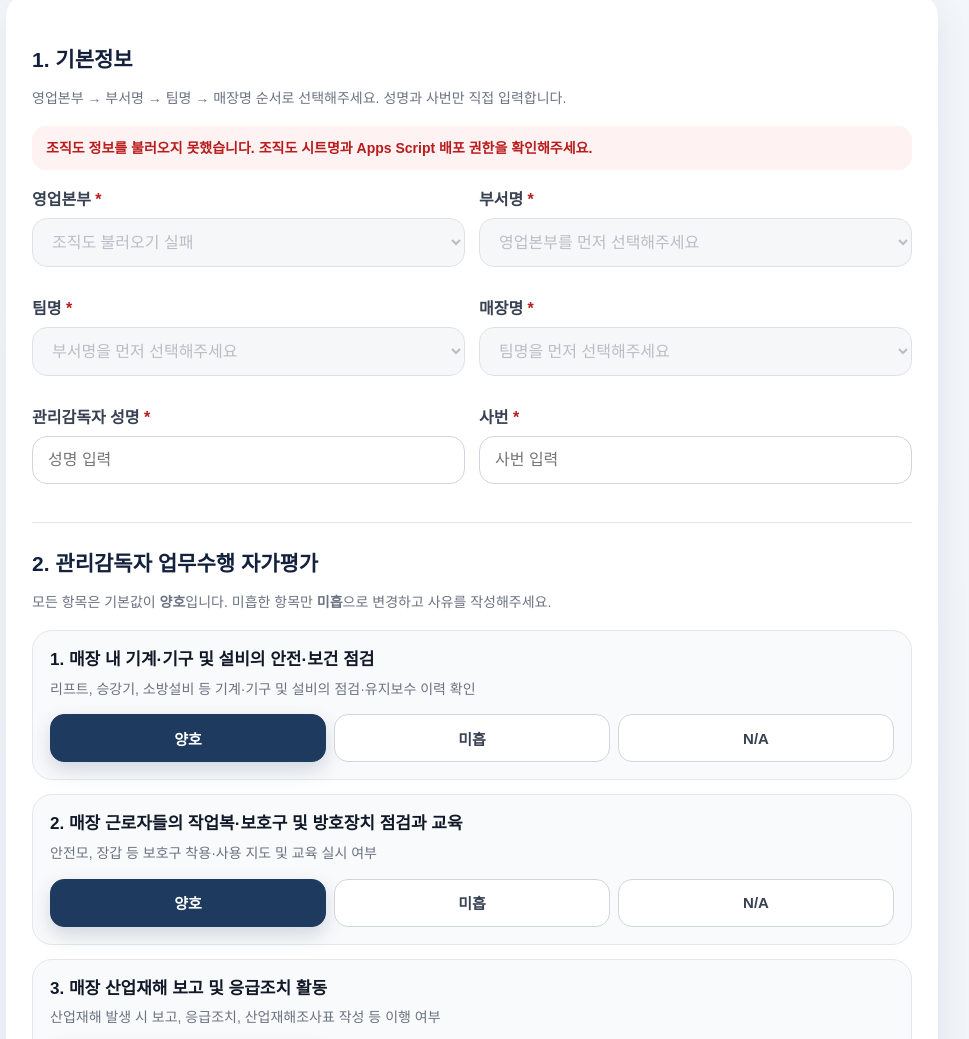
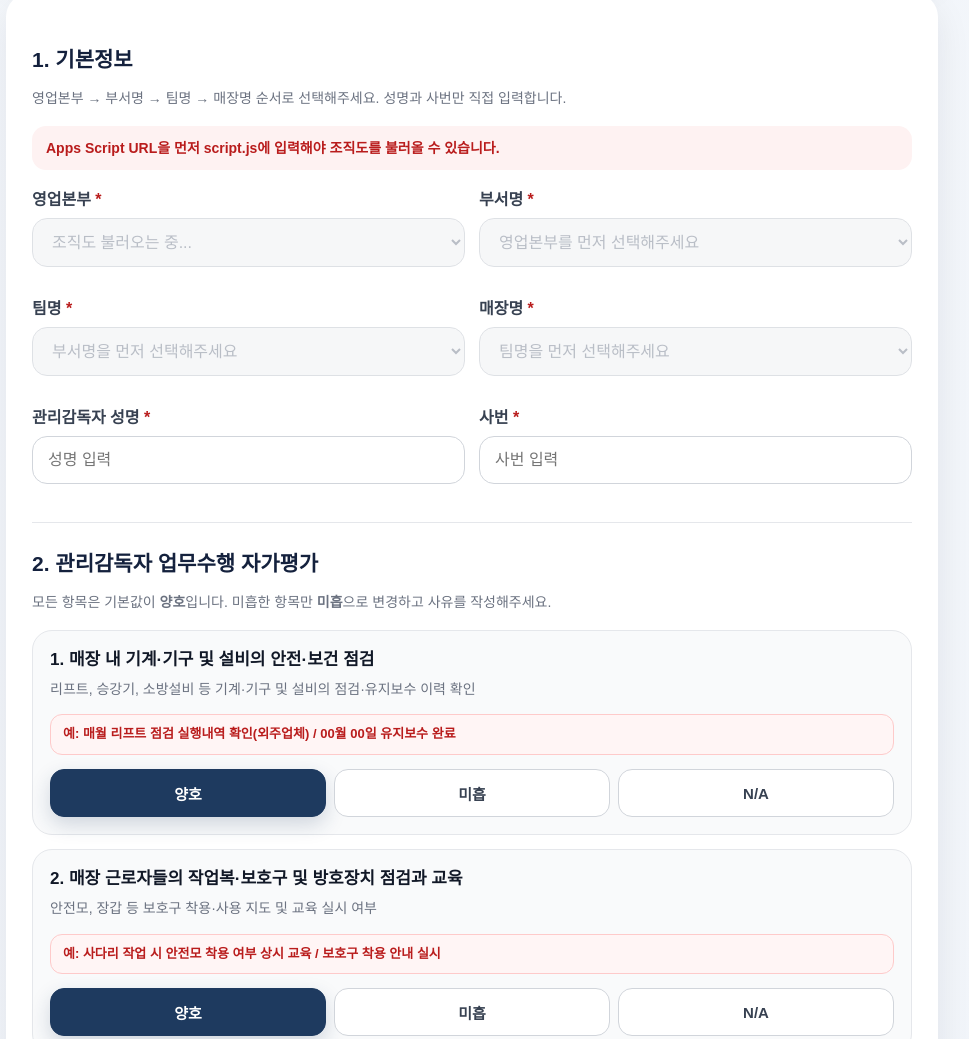
Before and after one commit to newjuna/Supervisor-Semi-annual-Evaluation-System, a plain HTML site: page index.html in a window 1280 px wide. Shown: the part 478-1517 px from the top of the page, without its empty margins (168-1137 px from the left). Drawn offline with Linux system fonts and the light colour scheme.

Commit message:
Add files via upload

```diff
--- a/index.html
+++ b/index.html
@@ -157,6 +157,6 @@
     </div>
   </div>
 
-  <script src="script.js?v=20260604_mobile_signature_v4"></script>
+  <script src="script.js?v=20260604_mobile_signature_v5"></script>
 </body>
 </html>
--- a/script.js
+++ b/script.js
@@ -1,5 +1,5 @@
 /**
- * 관리감독자 반기 업무수행 평가 시스템 - GitHub Pages용 script.js v4
+ * 관리감독자 반기 업무수행 평가 시스템 - GitHub Pages용 script.js v5
  *
  * 핵심 구조
  * - 화면: GitHub Pages
@@ -9,58 +9,68 @@
  *
  * 사용 전 반드시 아래 APPS_SCRIPT_URL을 본인의 Apps Script 웹앱 URL로 변경하세요.
  */
-const APPS_SCRIPT_URL = 'https://script.google.com/macros/s/AKfycbwVkFrBBnsy_EB2rPUBETiG0WPwm7X0oUKtxxDtEXQU_fCdz_h4NO_6n379Me5KR1EB/exec';
+const APPS_SCRIPT_URL = '여기에_Apps_Script_웹앱_URL을_붙여넣으세요';
 
 const EVALUATION_ITEMS = [
   {
     id: 'q01',
     title: '매장 내 기계·기구 및 설비의 안전·보건 점검',
-    desc: '리프트, 승강기, 소방설비 등 기계·기구 및 설비의 점검·유지보수 이력 확인'
+    desc: '리프트, 승강기, 소방설비 등 기계·기구 및 설비의 점검·유지보수 이력 확인',
+    example: '예: 매월 리프트 점검 실행내역 확인(외주업체) / 00월 00일 유지보수 완료'
   },
   {
     id: 'q02',
     title: '매장 근로자들의 작업복·보호구 및 방호장치 점검과 교육',
-    desc: '안전모, 장갑 등 보호구 착용·사용 지도 및 교육 실시 여부'
+    desc: '안전모, 장갑 등 보호구 착용·사용 지도 및 교육 실시 여부',
+    example: '예: 사다리 작업 시 안전모 착용 여부 상시 교육 / 보호구 착용 안내 실시'
   },
   {
     id: 'q03',
     title: '매장 산업재해 보고 및 응급조치 활동',
-    desc: '산업재해 발생 시 보고, 응급조치, 산업재해조사표 작성 등 이행 여부'
+    desc: '산업재해 발생 시 보고, 응급조치, 산업재해조사표 작성 등 이행 여부',
+    example: '예: 000매장 넘어짐 사고 발생 건 산업재해조사표 기한 내 작성 완료'
   },
   {
     id: 'q04',
     title: '매장 정리정돈 및 통로 확보 감독',
-    desc: '순회점검일지 작성, 통로·비상통로 확보, 후방공간 정리정돈 확인'
+    desc: '순회점검일지 작성, 통로·비상통로 확보, 후방공간 정리정돈 확인',
+    example: '예: 작성한 순회점검일지 확인 / 통로 적재 및 후방공간 정리정돈 지도'
   },
   {
     id: 'q05',
     title: '안전보건관리자 등의 지도·조언에 대한 협조',
-    desc: '안전보건팀 점검, 개선요청, 지도·조언 사항에 대한 협조 및 조치'
+    desc: '안전보건팀 점검, 개선요청, 지도·조언 사항에 대한 협조 및 조치',
+    example: '예: 안전보건팀 점검 후 개선조치 요청사항 조치 완료'
   },
   {
     id: 'q06',
     title: '매장 위험성평가 참여 및 개선조치 시행',
-    desc: '정기·수시 위험성평가 참여, 유해·위험요인 개선조치 이행'
+    desc: '정기·수시 위험성평가 참여, 유해·위험요인 개선조치 이행',
+    example: '예: 해당 반기 위험성평가 관리 매장 전체 완료 / 개선조치 이행 확인'
   },
   {
     id: 'q07',
     title: '매장 비상상황 발생에 대한 대응능력',
-    desc: '비상대응훈련 실시, 비상연락체계 확인, 대피 및 초기대응 역량 확보'
+    desc: '비상대응훈련 실시, 비상연락체계 확인, 대피 및 초기대응 역량 확보',
+    example: '예: 해당 반기 비상대응훈련 관리 매장 전체 완료 / 비상연락체계 확인'
   },
   {
     id: 'q08',
     title: '매장 업무 시작 전 안전한 작업환경 조성',
-    desc: '작업 전 안전교육, TBM, 건강상태 확인, 위험요인 전파 등'
+    desc: '작업 전 안전교육, TBM, 건강상태 확인, 위험요인 전파 등',
+    example: '예: 작업 시작 전 안전교육 실시 / TBM을 통한 금일 위험요인 전파'
   },
   {
     id: 'q09',
     title: '안전보건교육 참여 및 지원',
-    desc: '관리감독자교육, 정기안전보건교육, 신규입사자교육 참여·지원·독려'
+    desc: '관리감독자교육, 정기안전보건교육, 신규입사자교육 참여·지원·독려',
+    example: '예: 관리감독자교육 이수 완료 / 정기안전보건교육 및 신규입사자교육 이수현황 확인·독려'
   },
   {
     id: 'q10',
     title: '법규 및 지침 준수 여부',
-    desc: '안전보건 사내규정, 지침, 공지사항 등 확인 및 준수'
+    desc: '안전보건 사내규정, 지침, 공지사항 등 확인 및 준수',
+    example: '예: 안전보건 사내규정 및 사내 게시판 공지사항 확인·전파'
   }
 ];
 
@@ -223,6 +233,7 @@ function renderEvaluationItems() {
       <div class="check-item" data-item-card="${item.id}">
         <div class="item-title">${index + 1}. ${escapeHtml(item.title)}</div>
         <p class="item-desc">${escapeHtml(item.desc)}</p>
+        <div class="item-example">${escapeHtml(item.example || '')}</div>
 
         <div class="segmented-control" role="radiogroup" aria-label="${escapeHtml(item.title)} 평가결과">
           <label><input type="radio" name="${item.id}_result" value="양호" required checked /> 양호</label>
--- a/style.css
+++ b/style.css
@@ -273,6 +273,18 @@ select:disabled {
   color: var(--gray-500);
   font-size: 14px;
   line-height: 1.55;
+}
+
+.item-example {
+  margin: 10px 0 14px;
+  padding: 10px 12px;
+  border-radius: 12px;
+  background: #fff5f5;
+  border: 1px solid #fecaca;
+  color: #b91c1c;
+  font-size: 13px;
+  font-weight: 800;
+  line-height: 1.45;
 }
 
 .segmented-control {
```
